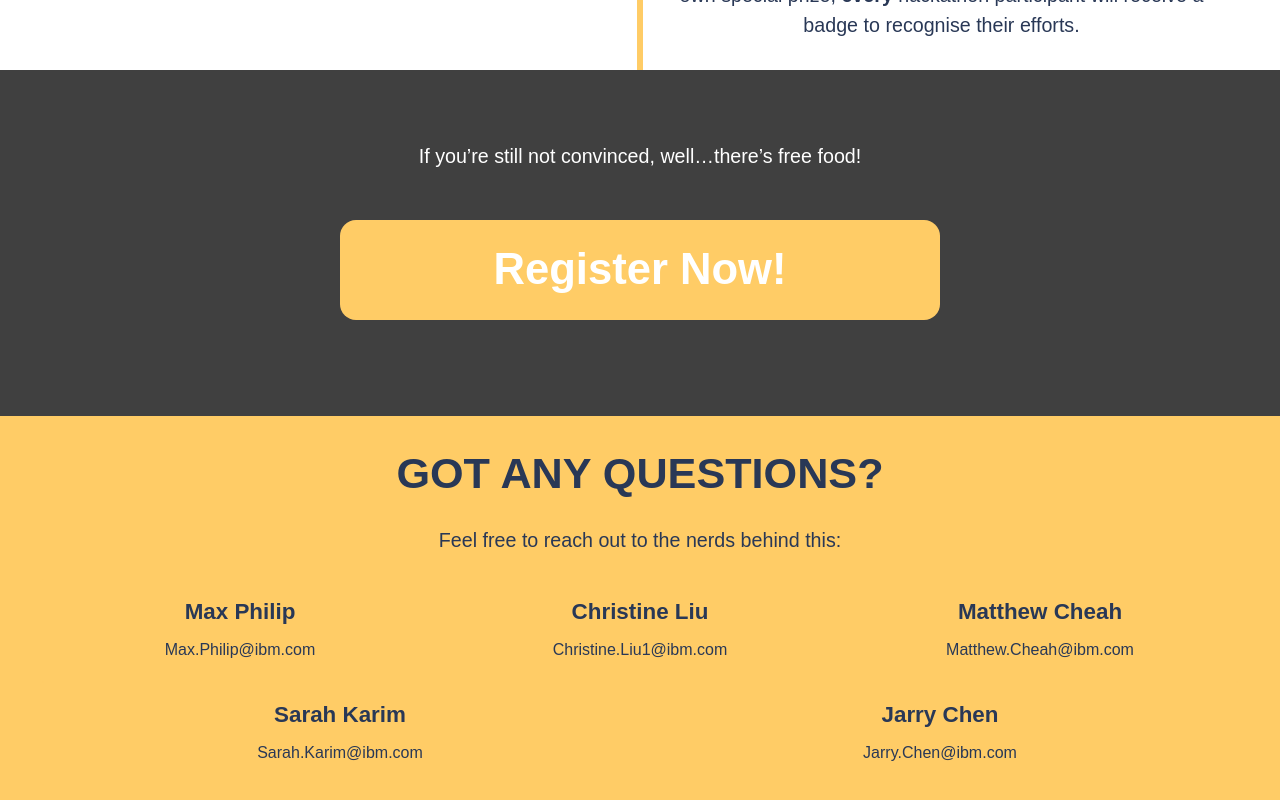
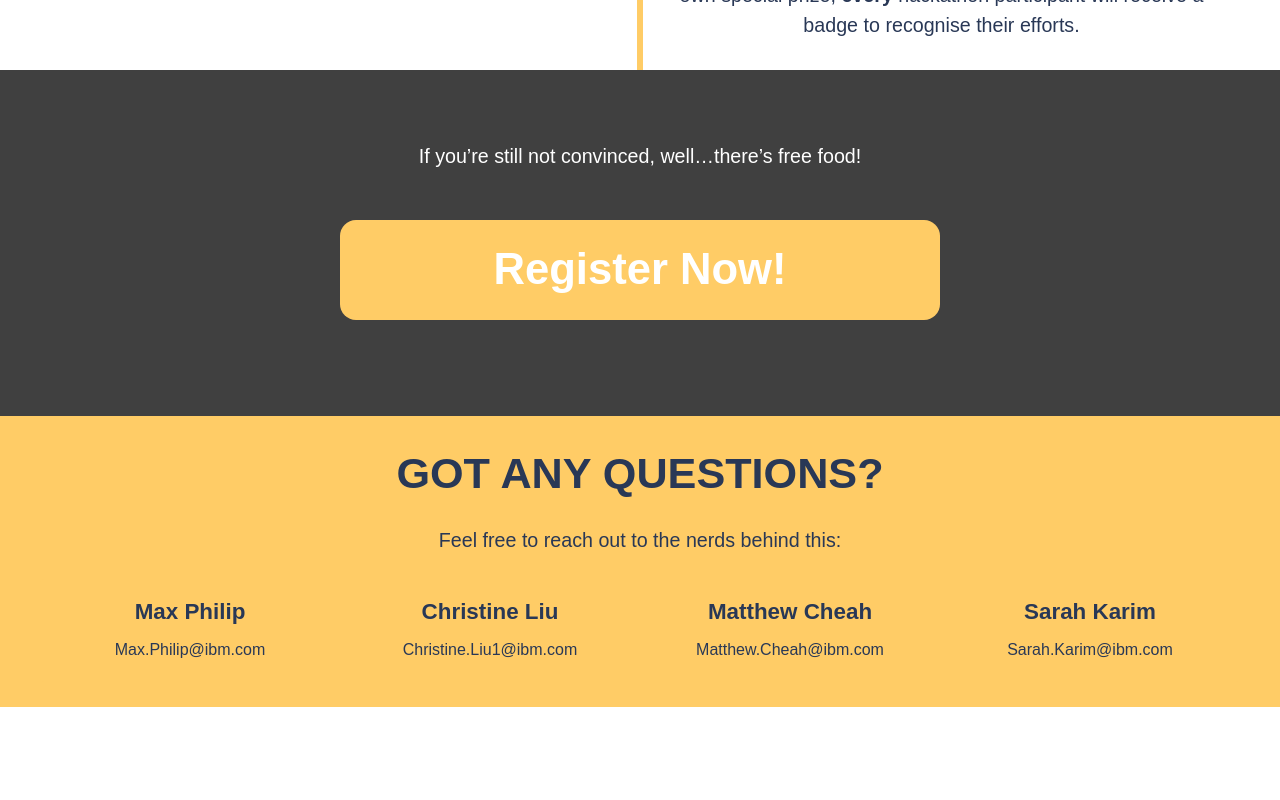
Before and after one commit to max-philip/IBM-GradHack-Website, a React (Create React App) app: page / in a window 1280 px wide. Shown: the part 3942-4742 px from the top of the page. After the commit the page ends 4649 px from the top, so only its background shows below. Built offline with nearby package versions, Linux system fonts and the light colour scheme; a web font is replaced by a local one.

Commit message:
Remove Jarry

```diff
--- a/src/components/About.js
+++ b/src/components/About.js
@@ -1,19 +1,26 @@
-import React, { Component } from 'react'
+import React, { Component } from "react";
 
-import { Card, CardGroup } from 'react-bootstrap'
+import { Card, CardGroup } from "react-bootstrap";
 
-import '../styles/card.scss'
+import "../styles/card.scss";
 
-import Heading from './Heading'
+import Heading from "./Heading";
 
 export default class About extends Component {
   render() {
     return (
-      <div style={{ backgroundColor: "#FFCC66", height: "100%", padding: "25px" }}>
-        <div style={{marginLeft: "auto", marginRight: "auto", maxWidth: "1200px"}}>
-
-        <div style={{color: "#293856"}} >
-        <Heading title="GOT ANY QUESTIONS?" color="black"/>
+      <div
+        style={{ backgroundColor: "#FFCC66", height: "100%", padding: "25px" }}
+      >
+        <div
+          style={{
+            marginLeft: "auto",
+            marginRight: "auto",
+            maxWidth: "1200px"
+          }}
+        >
+          <div style={{ color: "#293856" }}>
+            <Heading title="GOT ANY QUESTIONS?" color="black" />
           </div>
 
           <div className="text">
@@ -21,58 +28,38 @@ export default class About extends Component {
           </div>
           <br />
 
-      <CardGroup >
+          <CardGroup>
             <Card className="card about-card">
               {/* <Card.Img variant="top" src="holder.js/100px160" /> */}
               <Card.Body>
                 <Card.Title className="info-title">Max Philip</Card.Title>
-            <Card.Text>
-            Max.Philip@ibm.com
-            </Card.Text>
+                <Card.Text>Max.Philip@ibm.com</Card.Text>
               </Card.Body>
             </Card>
             <Card className="card about-card">
               {/* <Card.Img variant="top" src="holder.js/100px160" /> */}
               <Card.Body>
                 <Card.Title className="info-title">Christine Liu</Card.Title>
-            <Card.Text>
-            Christine.Liu1@ibm.com
-            </Card.Text>
+                <Card.Text>Christine.Liu1@ibm.com</Card.Text>
               </Card.Body>
             </Card>
             <Card className="card about-card">
               {/* <Card.Img variant="top" src="holder.js/100px160" /> */}
               <Card.Body>
                 <Card.Title className="info-title">Matthew Cheah</Card.Title>
-            <Card.Text>
-            Matthew.Cheah@ibm.com
-            </Card.Text>
-          </Card.Body>
-        </Card>
-        </CardGroup>
-        <CardGroup>
-        <Card className="card about-card">
-          {/* <Card.Img variant="top" src="holder.js/100px160" /> */}
-          <Card.Body>
-            <Card.Title className="info-title">Sarah Karim</Card.Title>
-            <Card.Text>
-            Sarah.Karim@ibm.com
-            </Card.Text>
+                <Card.Text>Matthew.Cheah@ibm.com</Card.Text>
               </Card.Body>
             </Card>
             <Card className="card about-card">
               {/* <Card.Img variant="top" src="holder.js/100px160" /> */}
               <Card.Body>
-            <Card.Title className="info-title">Jarry Chen</Card.Title>
-            <Card.Text>
-            Jarry.Chen@ibm.com
-            </Card.Text>
+                <Card.Title className="info-title">Sarah Karim</Card.Title>
+                <Card.Text>Sarah.Karim@ibm.com</Card.Text>
               </Card.Body>
             </Card>
-
           </CardGroup>
         </div>
       </div>
-    )
+    );
   }
 }
```
Lines whose indentation alone changed are shown as unchanged.
